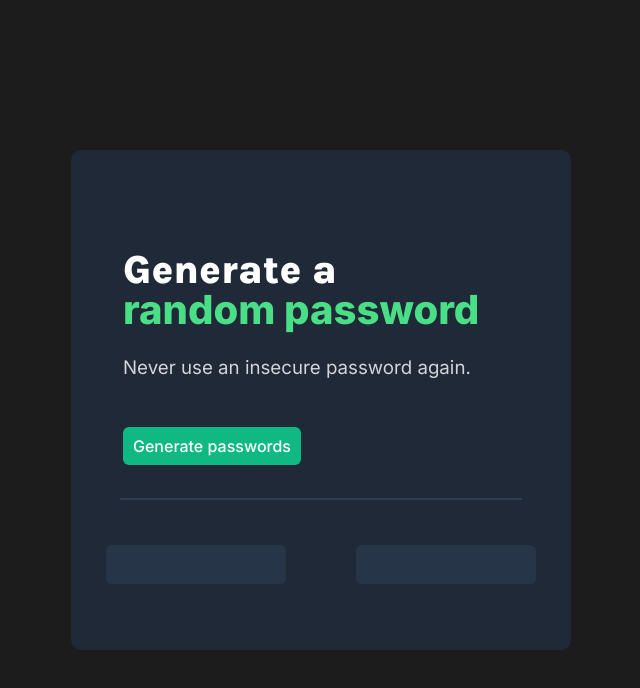
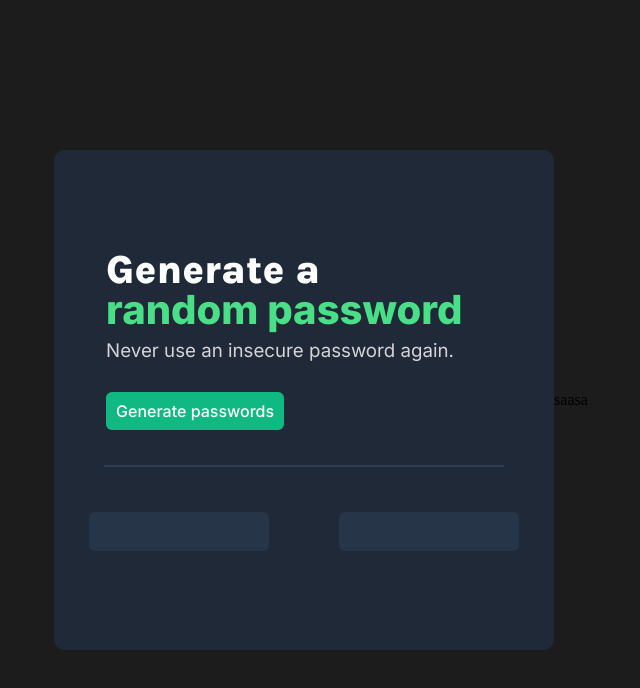
Before and after one commit to venkat2305/password-generator, a plain HTML site: page index.html in a window 1280 px wide. Shown: the whole page, without its empty margins (319-959 px from the left). Drawn offline with nearby package versions, Linux system fonts and the light colour scheme.

Commit message:
update few things

```diff
--- a/index.css
+++ b/index.css
@@ -1,16 +1,17 @@
 @import url("https://fonts.googleapis.com/css2?family=Inter:wght@400;500;800&family=Karla:wght@800&display=swap");
 
-body {
+* {
   margin: 0;
   padding: 0;
   box-sizing: border-box;
-  background-color: #1c1c1c;
+
 }
 
 body {
   display: flex;
   justify-content: center;
   align-items: center;
+  background-color: #1c1c1c;
 }
 
 .container {
@@ -25,7 +26,7 @@ body {
   font-family: "Karla", sans-serif;
   font-size: 40px;
   line-height: 40px;
-  margin-top: 60px;
+  margin: 60px 0 10px 0;
   padding: 40px 0 0 52px;
 }
 
@@ -77,6 +78,5 @@ body {
 }
 hr {
   border: 1px solid #2f3e53;
-  margin-bottom: 25px;
-  width: 80%;
+  margin: 10px 50px 0 50px;
 }
--- a/index.html
+++ b/index.html
@@ -1,5 +1,9 @@
 <html>
   <head>
+    <meta charset="UTF-8" />
+    <meta http-equiv="X-UA-Compatible" content="IE=edge" />
+    <meta name="viewport" content="width=device-width, initial-scale=1.0" />
+    <title>Password Generator</title>
     <link
       rel="stylesheet"
       href="https://cdnjs.cloudflare.com/ajax/libs/normalize/8.0.1/normalize.css"
@@ -20,7 +24,7 @@
         <button class="pass" id="pass2"></button>
       </div>
     </div>
-
+    saasa
     <!-- <a href="https://github.com/venkat2305">Github</a> -->
 
     <script src="index.js"></script>
```
Also changed, not shown: index.js (+11 -11 lines), 1 other file.
